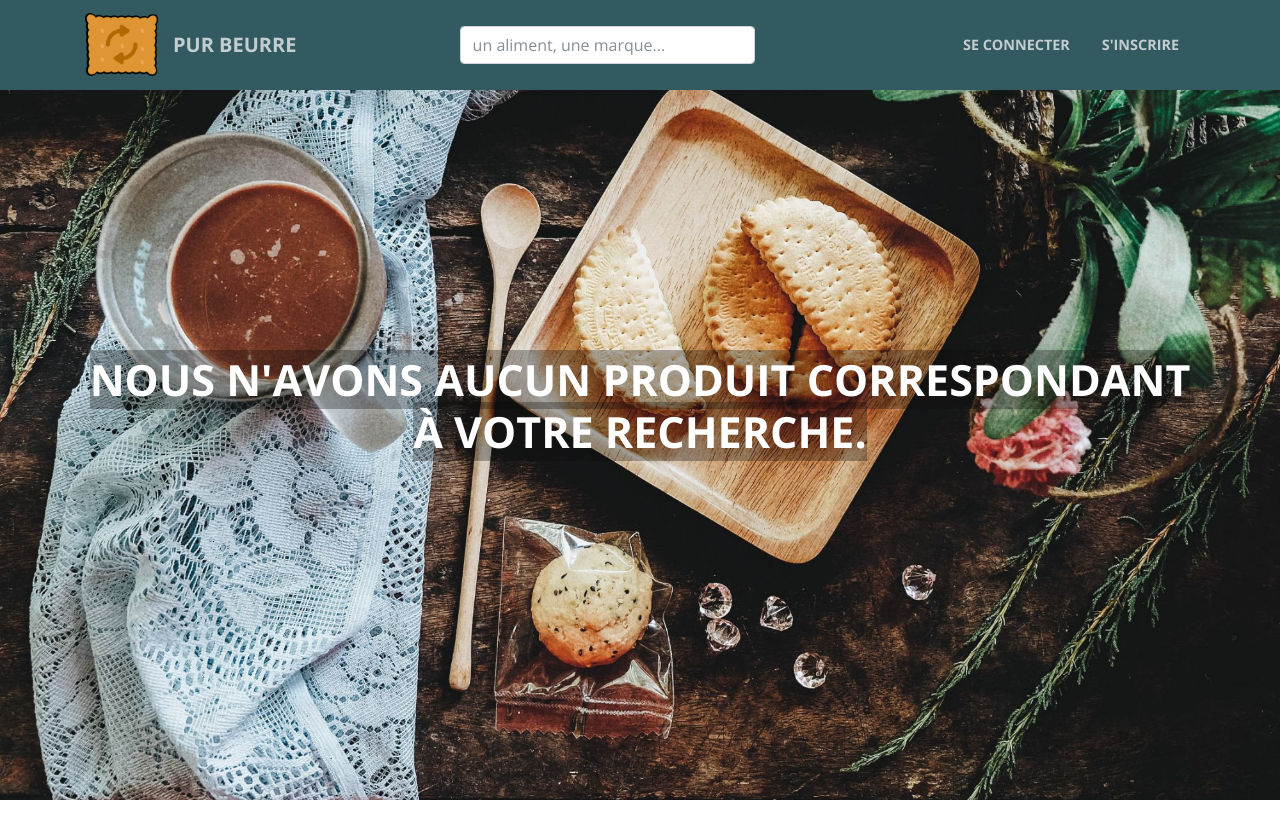
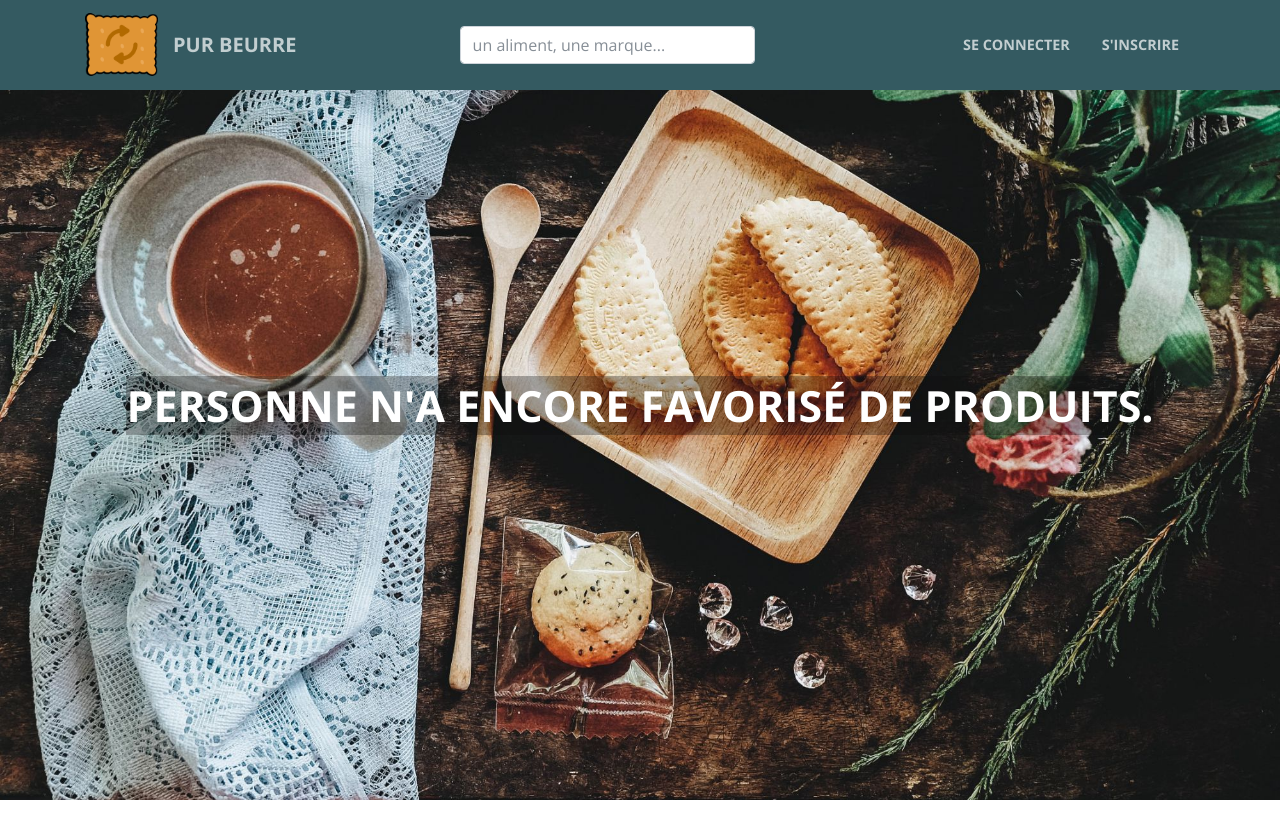
Before and after one commit to Bayard75/Projet8-Plateforme-de-substitution, a Django app: page /by_favorites in a window 1280 px wide. Shown: the top 840 px of the page. Run offline with Django 3.2, Linux system fonts and the light colour scheme; data that the repository does not hold is empty; some libraries are stand-ins or nearby versions.

Commit message:
message in case no favorites

```diff
--- a/sub_website/templates/sub_website/acceuil/favorited.html
+++ b/sub_website/templates/sub_website/acceuil/favorited.html
@@ -54,7 +54,7 @@
         <div class="container my-auto" style="backdrop-filter: blur(0.5);">
             <div class="row">
                 <div class="col" id ="no_results">
-                    <h3 class="text-uppercase"><strong style="font-size: 43px;background-color: rgba(11,10,10,0.31);">Nous n'avons aucun produit correspondant à votre recherche.</strong></h3>
+                    <h3 class="text-uppercase"><strong style="font-size: 43px;background-color: rgba(11,10,10,0.31);">Personne n'a encore favorisé de produits.</strong></h3>
                 </div>
             </div>
         </div>
```
